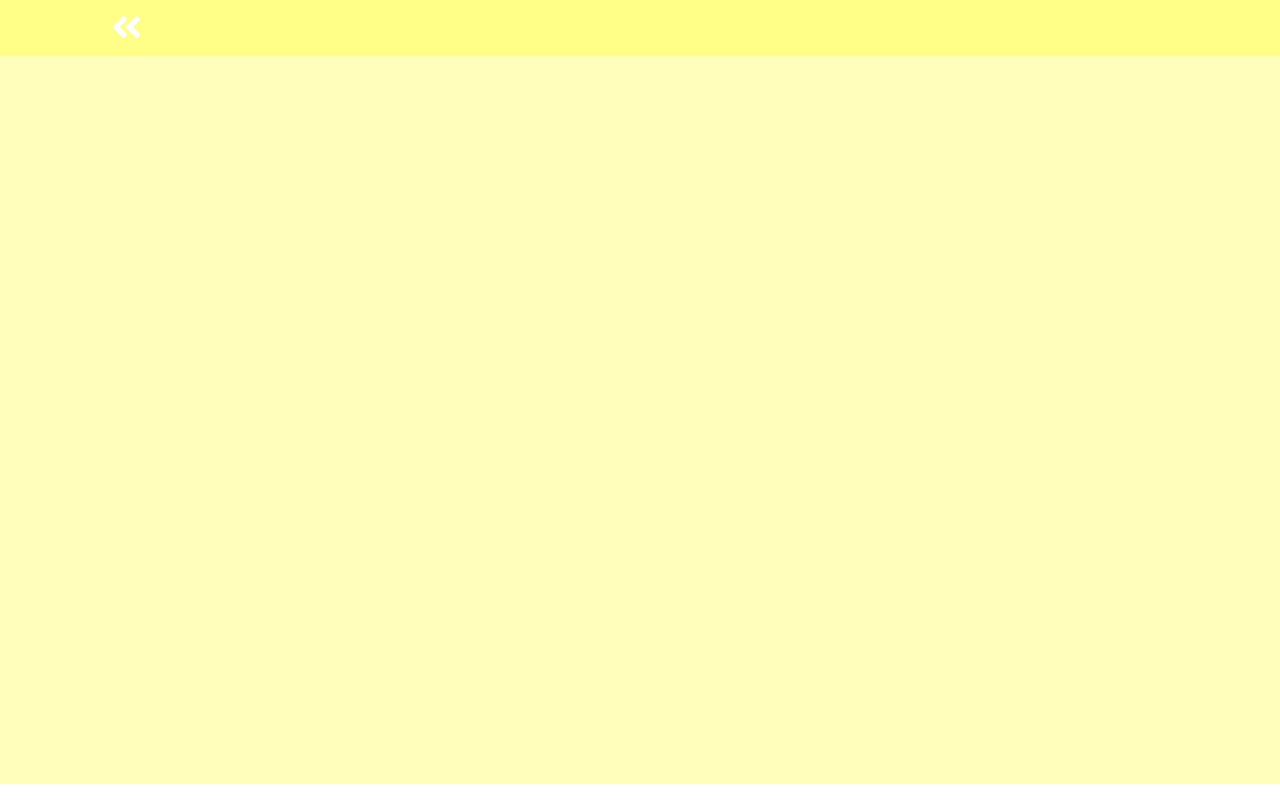
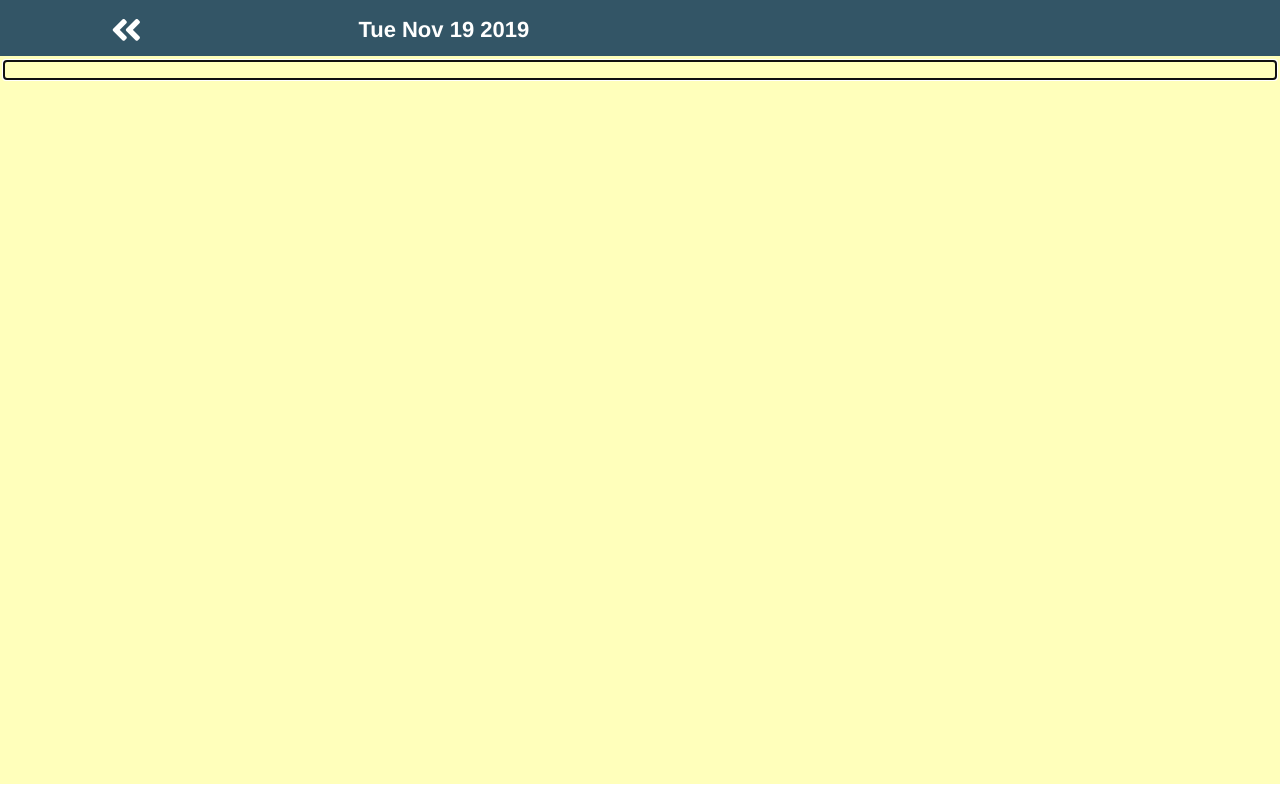
Before and after one commit to Cbazil/vue-pwa, a Vue app: page /entry in a window 1280 px wide. Built offline with nearby package versions, Linux system fonts and the light colour scheme; what semantic-ui-vue would draw is missing.

Commit message:
Added styling and keep alive

```diff
--- a/src/App.vue
+++ b/src/App.vue
@@ -2,7 +2,7 @@
   <div id="app">
     <main>
       <!-- <img src="./assets/logo.png" alt="Vue.js PWA"> -->
-      <router-view></router-view>
+      <keep-alive><router-view></router-view></keep-alive>
     </main>
   </div>
 </template>
@@ -26,7 +26,7 @@ body {
   font-family: 'Avenir', Helvetica, Arial, sans-serif;
   -webkit-font-smoothing: antialiased;
   -moz-osx-font-smoothing: grayscale;
-  color: #2c3e50;
+  color: #356;
 }
 
 main {
@@ -39,18 +39,20 @@ header {
   margin: 0;
   height: 56px;
   padding: 0 16px 0 24px;
-  background-color: #35495E;
+  background-color: #356;
   color: #ffffff;
+  font-weight: bold;
 }
 
 header span {
   display: block;
   position: relative;
-  font-size: 20px;
   line-height: 1;
   letter-spacing: .02em;
   font-weight: 400;
   box-sizing: border-box;
   padding-top: 16px;
+  font-size: 22px;
+  font-weight: bold;
 }
 </style>
--- a/src/components/JournalEntry.vue
+++ b/src/components/JournalEntry.vue
@@ -1,10 +1,19 @@
 <template>
  <div>
     <header>
-        <button id="entry" size="huge" class="back-btn" ><router-link to='/'><i class="double angle left icon"></i></router-link></button>
+      <div id="grid-container">
+        <div class="grid-child childOne">
+          <button id="entry" size="huge" class="back-btn" @click="saveEntry"><router-link to='/'><i class="double angle left icon"></i></router-link></button>
+        </div>
+        <div class="grid-child childTwo">
+            <p>{{ entry.date }}</p>
+        </div>
+      </div>
     </header>
     <main>
-        <input type="text" class="input-box">
+        <form>
+          <input type="text" ref="writing" class="input-box">
+        </form>
     </main>
  </div>
 </template>
@@ -13,31 +22,56 @@
 
 export default {
 
-data () {
- return {
-
+  data () {
+  return {
+        entry: {
+          story: '',
+          date: new Date().toDateString()
+        }
     }
   },
- methods: {
-
+  mounted() {
+    this.focusInput();
+  },
+  methods: {
+    focusInput: function () {
+      console.log(this.$refs.writing);
+      this.$refs.writing.focus();
+    },
+    saveEntry: function() {
+      console.log('Saved');
+    }
   }
 }
 </script>
 
 <style scoped>
 header {
+  display: grid;
   text-align: left;
   margin: 0;
   height: 56px;
   padding: 0;
-  background: #ff8;
+  background: #356;
   color: #fff;
 }
+#grid-container {
+  display: grid;
+  grid-template-columns: 20% 80%;
+  height: inherit;
+}
 .back-btn, .back-btn:hover {
-  background: #ff8;
+  background: #356;
   border: none;
-  height: inherit;
-  width: 20%;
+  width: 100%;
+}
+.grid-child {
+  position: relative;
+  top: 25%;
+}
+.childTwo {
+  font-size: 22px;
+  padding-left: 10%;
 
 }
 .icon {
```
